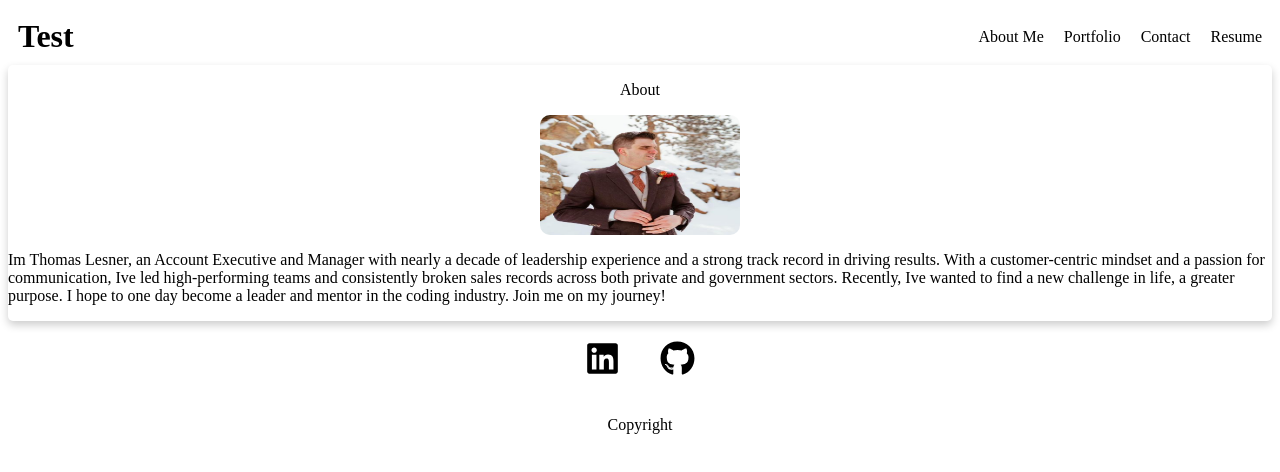
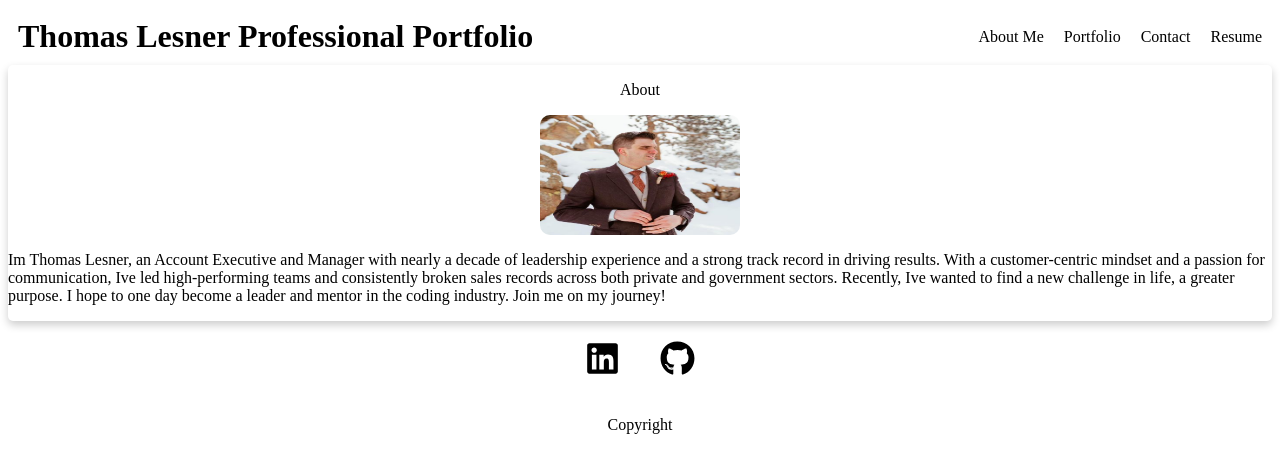
Before and after one commit to tlesner/Challenge12-React, a React (Vite) app in the folder ReactPortfolio/: page / in a window 1280 px wide. Shown: the top 472 px of the page. Built offline with nearby package versions, Linux system fonts and the light colour scheme.

Commit message:
fixed header

```diff
--- a/ReactPortfolio/src/components/Header/index.jsx
+++ b/ReactPortfolio/src/components/Header/index.jsx
@@ -4,7 +4,7 @@ import Navigation from '../Navigation'
 export default function Header() {
     return (
         <div className='container'>
-            <h1> Test </h1>
+            <h1> Thomas Lesner Professional Portfolio </h1>
             <Navigation />
         </div>
     )
```
